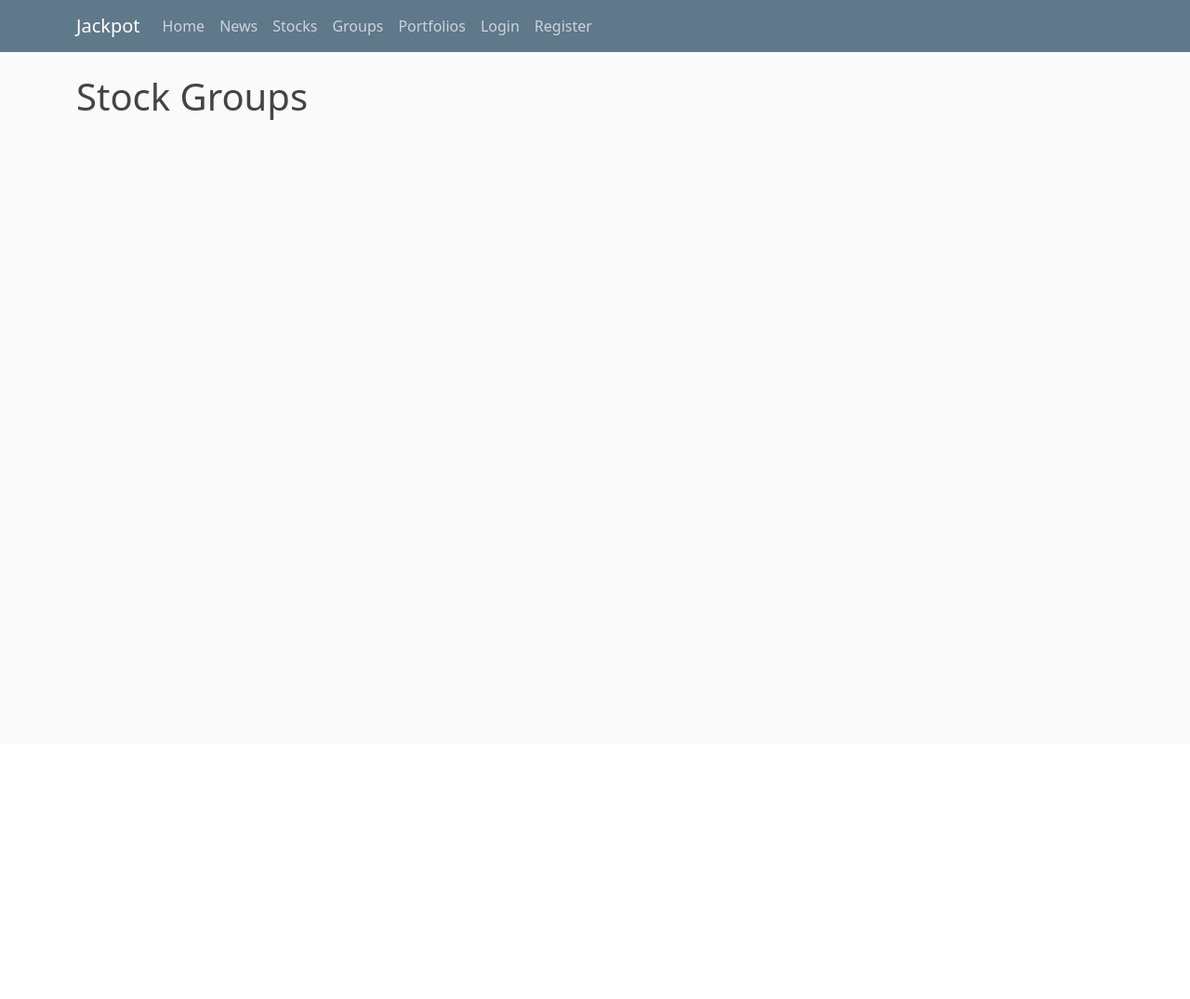
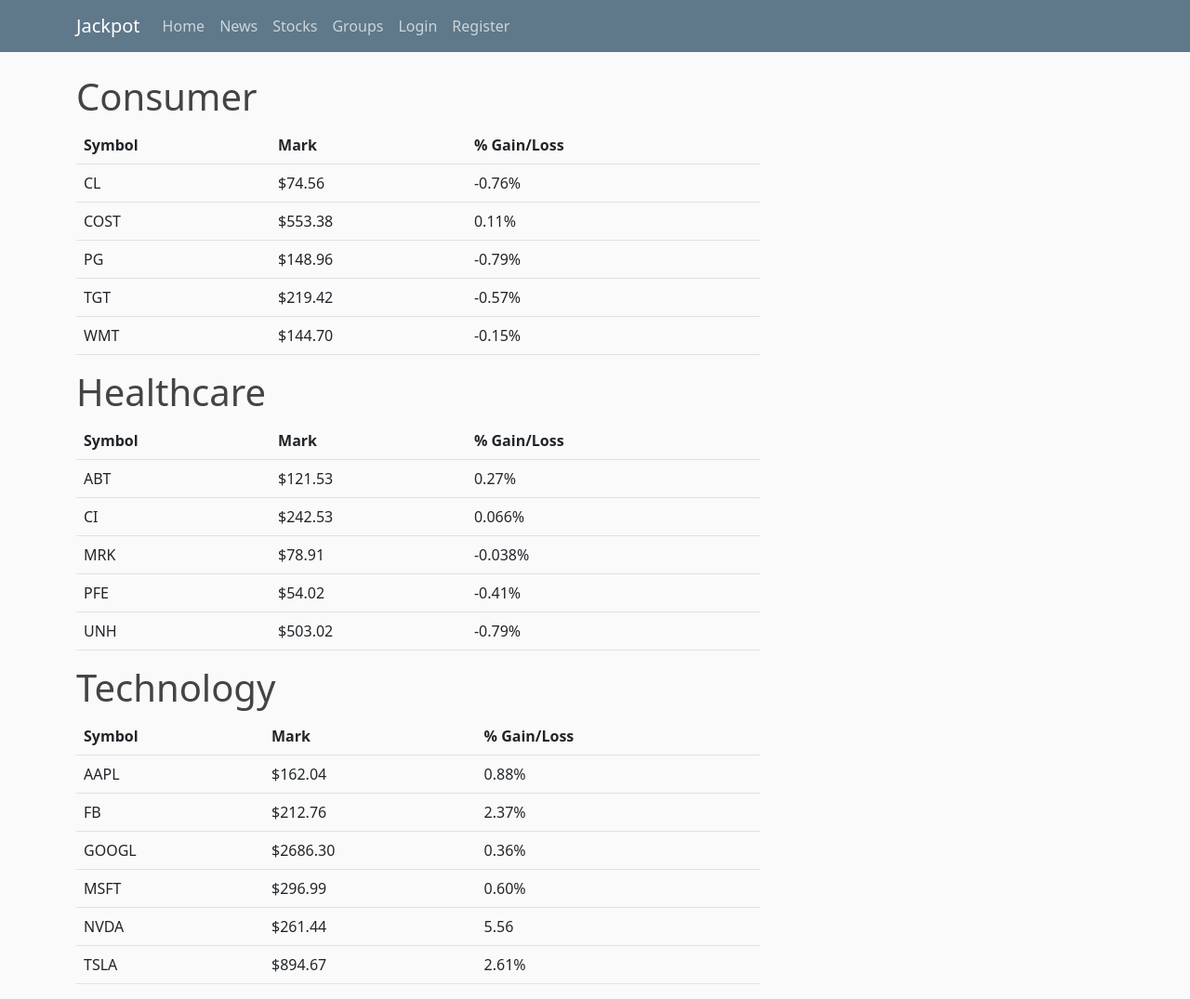
Before and after one commit to achap1214/CS361, a Flask app: page /groups in a window 1280 px wide. Shown: the whole page at 93% size. Before the commit the page ends 129 px from the top, so only its background shows below. Run offline with Flask 2, Linux system fonts and the light colour scheme.

Commit message:
Final commit for Assignment 10

```diff
--- a/Flask_App/flaskapp/routes.py
+++ b/Flask_App/flaskapp/routes.py
@@ -7,18 +7,38 @@
 stocks = [
     {
         'symbol': 'AAPL',
-        'last': '$168.88',
-        'gainLoss': '0.98%'
+        'last': '$162.04',
+        'gainLoss': '0.88%'
+    },
+    {
+        'symbol': 'AMZN',
+        'last': '$3159.60',
+        'gainLoss': '0.47%'
+    },
+    {
+        'symbol': 'BB',
+        'last': '$7.00',
+        'gainLoss': '2.64%'
+    },
+    {
+        'symbol': 'FB',
+        'last': '$212.76',
+        'gainLoss': '2.37%'
     },
     {
         'symbol': 'MSFT',
-        'last': '$295.00',
-        'gainLoss': '-1.25%'
+        'last': '$296.99',
+        'gainLoss': '0.60%'
+    },
+    {
+        'symbol': 'NVDA',
+        'last': '$261.44',
+        'gainLoss': '5.56%'
     },
     {
         'symbol': 'TSLA',
-        'last': '$875.76',
-        'gainLoss': '0.12%'
+        'last': '$894.67',
+        'gainLoss': '2.61%'
     }
 ]
 
@@ -46,13 +66,11 @@
 @app.route("/", methods=['GET', 'POST'])
 @app.route("/home", methods=['GET', 'POST'])
 def home():
-    # Handle GET Request
     if request.method == 'GET':
         if 'stock_symbol' in request.args:
             stock_symbol = request.args['stock_symbol']
             with open('symbolprice.txt', 'w') as f:
                 f.write(stock_symbol)
-    # Handle POST Request
     if request.method == 'POST':
         stock_symbol = request.form['stock_symbol']
         with open('symbolprice.txt', 'w') as f:
@@ -68,10 +86,6 @@
 @app.route("/news")
 def news():
     return render_template('news.html', title='News', articles=articles)
-
-# @app.route("/about")
-# def about():
-#     return render_template('about.html', title='About')
 
 @app.route("/register", methods=['GET', 'POST'])
 def register():
--- a/Flask_App/flaskapp/templates/groups.html
+++ b/Flask_App/flaskapp/templates/groups.html
@@ -1,6 +1,107 @@
 {% extends "layout.html" %}
 {% block content %}
-    <h1>Stock Groups</h1>
-    <body>
-    </body>
+    <h1>Consumer</h1>
+    <table class="table">
+        <tr>
+            <th>Symbol</th>
+            <th>Mark</th>
+            <th>% Gain/Loss</th>
+        </tr>
+        <tr>
+            <td>CL</td>
+            <td>$74.56</td>
+            <td>-0.76%</td>
+        </tr>
+        <tr>
+            <td>COST</td>
+            <td>$553.38</td>
+            <td>0.11%</td>
+        </tr>
+        <tr>
+            <td>PG</td>
+            <td>$148.96</td>
+            <td>-0.79%</td>
+        </tr>
+        <tr>
+            <td>TGT</td>
+            <td>$219.42</td>
+            <td>-0.57%</td>
+        </tr>
+        <tr>
+            <td>WMT</td>
+            <td>$144.70</td>
+            <td>-0.15%</td>
+        </tr>
+    </table>
+    <h1>Healthcare</h1>
+    <table class="table">
+        <tr>
+            <th>Symbol</th>
+            <th>Mark</th>
+            <th>% Gain/Loss</th>
+        </tr>
+        <tr>
+            <td>ABT</td>
+            <td>$121.53</td>
+            <td>0.27%</td>
+        </tr>
+        <tr>
+            <td>CI</td>
+            <td>$242.53</td>
+            <td>0.066%</td>
+        </tr>
+        <tr>
+            <td>MRK</td>
+            <td>$78.91</td>
+            <td>-0.038%</td>
+        </tr>
+        <tr>
+            <td>PFE</td>
+            <td>$54.02</td>
+            <td>-0.41%</td>
+        </tr>
+        <tr>
+            <td>UNH</td>
+            <td>$503.02</td>
+            <td>-0.79%</td>
+        </tr>
+    </table>
+    <h1>Technology</h1>
+    <table class="table">
+        <tr>
+            <th>Symbol</th>
+            <th>Mark</th>
+            <th>% Gain/Loss</th>
+        </tr>
+        <tr>
+            <td>AAPL</td>
+            <td>$162.04</td>
+            <td>0.88%</td>
+        </tr>
+        <tr>
+            <td>FB</td>
+            <td>$212.76</td>
+            <td>2.37%</td>
+        </tr>
+        <tr>
+            <td>GOOGL</td>
+            <td>$2686.30</td>
+            <td>0.36%</td>
+        </tr>
+        <tr>
+            <td>MSFT</td>
+            <td>$296.99</td>
+            <td>0.60%</td>
+        </tr>
+        <tr>
+            <td>NVDA</td>
+            <td>$261.44</td>
+            <td>5.56</td>
+        </tr>
+        <tr>
+            <td>TSLA</td>
+            <td>$894.67</td>
+            <td>2.61%</td>
+        </tr>
+    </table>
 {% endblock content %}
--- a/Flask_App/flaskapp/templates/home.html
+++ b/Flask_App/flaskapp/templates/home.html
@@ -8,7 +8,6 @@
         <p><a href="{{ url_for('news') }}">Read up on the latest news</a></p>
         <p><a href="{{ url_for('stocksPage') }}">Check out stocks</a></p>
         <p><a href="{{ url_for('groups') }}">Check out stock groups</a></p>
-        <p><a href="{{ url_for('portfolios') }}">View your portfolios</a></p>
         <form action="/" method="POST">
             <div class="form-group">
               <label for="exampleInputEmail1">Want to see the price of stock?</label>
--- a/Flask_App/flaskapp/templates/layout.html
+++ b/Flask_App/flaskapp/templates/layout.html
@@ -28,7 +28,6 @@
                     <a class="nav-item nav-link" href="{{ url_for('news') }}">News</a>
                     <a class="nav-item nav-link" href="{{ url_for('stocksPage') }}">Stocks</a>
                     <a class="nav-item nav-link" href="{{ url_for('groups') }}">Groups</a>
-                    <a class="nav-item nav-link" href="{{ url_for('portfolios') }}">Portfolios</a>
                   </div>
                   <!-- Navbar Right Side -->
                   <div class="navbar-nav">
--- a/Flask_App/flaskapp/templates/stock.html
+++ b/Flask_App/flaskapp/templates/stock.html
@@ -14,8 +14,8 @@
             <tr>
               <td>AAPL</td>
               <td>Technology</td>
-              <td>$168.88</td>
-              <td>0.98%</td>
+              <td>$162.04</td>
+              <td>0.88%</td>
               <td>7.45%</td>
               <td>New iPad Micro has the same size as the iPhone 13!</td>
             </tr>
```
Also changed, not shown: Flask_App/flaskapp/templates/news.html (+33 -3 lines), Stock_Price_Microservice/stockprices.json (+7 -6 lines).
